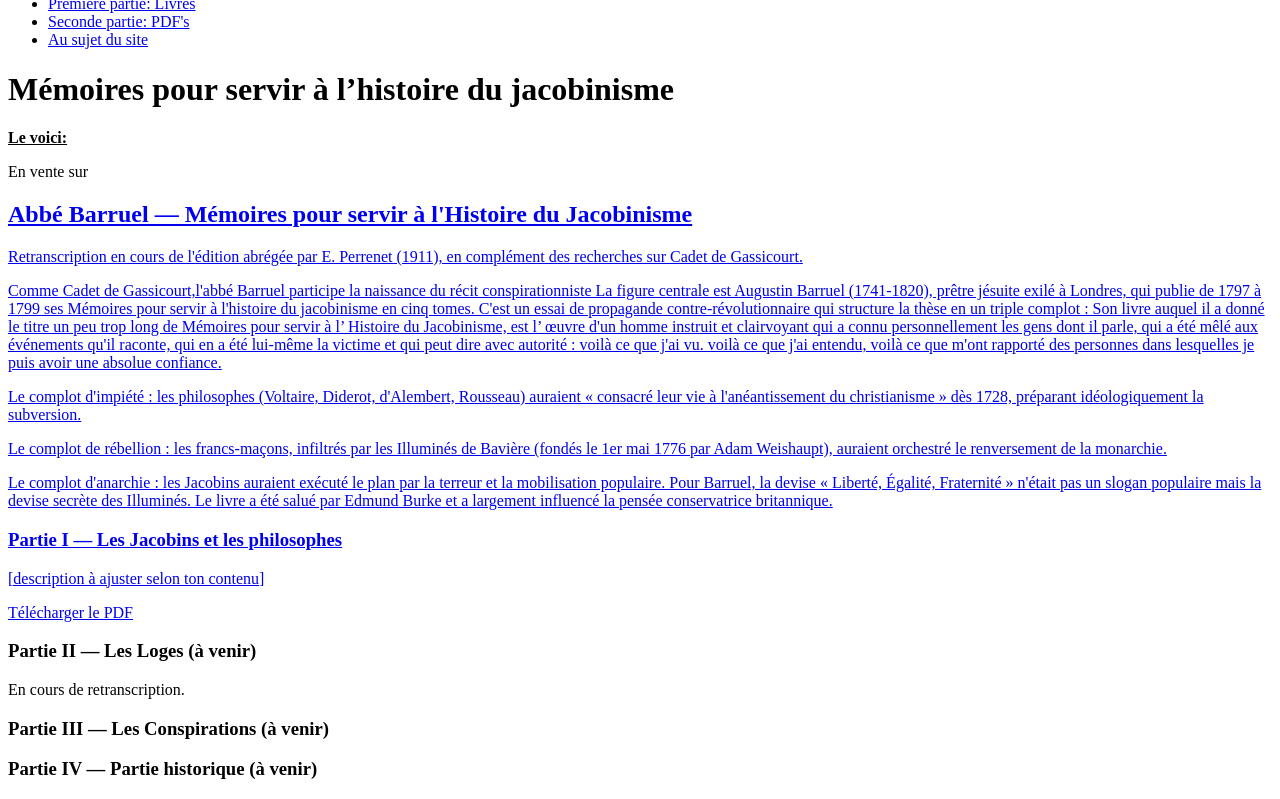
After one commit to jlcharly-code/test, a Flask app: page /memoires in a window 1280 px wide. The commit adds this page. Shown: the part 213-1012 px from the top of the page. Run offline with Flask 3, Linux system fonts and the light colour scheme.

Commit message:
mise à jour

```diff
--- a/main.py
+++ b/main.py
@@ -37,6 +37,15 @@ def el_libro():
 def o_sepulcro():
        return render_template("o_livro.html")
 
+@app.route("/templiers")
+def templiers():
+       return render_template("templiers.html")
+
+@app.route("/memoires")
+def memoires():
+       return render_template("memoires.html")
+
+
 
 if __name__ == "__main__":
     app.run(debug=True)
--- a/static/css/template.css
+++ b/static/css/template.css
@@ -1,21 +1,57 @@
-figure img {
-    max-width: 200px;
-    width: 20%;
-    height: auto;
-    display: block;
-    margin: 0 auto;
+/* Nettoyage des anciennes règles qui posaient problème */
+ul, ol, h2 {
+    clear: none; /* On enlève le clear qui cassait tout */
+}
+
+/* --- STRUCTURE ENFANT --- */
+.conteneur-principal {
+    display: flex;
+    flex-direction: column;
+    align-items: flex-start;
+    gap: 30px;
+    width: 100%;
+    margin-top: 20px; /* Ajoute un espace sain sous le menu du template */
+}
+
+/* Alignement de la couverture à gauche et du texte à droite */
+.bloc-livre {
+    display: flex;
+    flex-direction: row;
+    align-items: flex-start;
+    gap: 20px;
+    width: 100%;
+}
+
+.bloc-livre-texte {
+    display: flex;
+    flex-direction: column;
+    gap: 5px;
 }
 
 .cover-img {
-    float: left;
-    max-width: 150px;
-    width: 40%;
+    width: 150px;
     height: auto;
-    margin: 0 20px 15px 0;
+    display: block;
 }
+
+/* --- ZONE DES DRAPEAUX --- */
+.zone-langues {
+    display: flex;
+    flex-wrap: wrap;
+    align-items: center;
+    gap: 8px;
+    margin: 10px 0;
+    width: 100%;
+}
+
 .drapeaux-img {
-    max-width: 15px;
-    width: auto;
-    height: auto;
+    width: 20px !important;
+    height: auto !important;
     vertical-align: middle;
-    margin: 0 4px 0 0;
+    display: inline-block;
+}
+
+.separateur {
+    color: #ccc;
+    padding: 0 4px;
+}
--- a/templates/el_libro.html
+++ b/templates/el_libro.html
@@ -4,8 +4,7 @@
 
 {% block content %}
 <h1 class="unnumbered" id="El-libro">El Sepulcro de Jacques Molai</h1>
-<p><strong><u>El libro está aquí</u></strong></p>
-<figure>
+<p><strong><u>El libro está aquí</u></strong></p>  <p>Se vende :<a href="https://www.amazon.com/gp/product/B0HK6BW1LL?storeType=ebooks">El Sepulcro de Jacques Molai</a>   </p>
   <img class="cover-img" src="https://res.cloudinary.com/dxcap6jy/image/upload/v1789932118/El_Sepulcro_epub.jpg" />
 </figure>
 
--- /dev/null
+++ b/templates/memoires.html
@@ -0,0 +1,50 @@
+<!DOCTYPE html>
+<html lang="fr">
+{% extends "template.html" %}
+
+{% block content %}
+<h1 class="unnumbered" id="jacobisme">Mémoires pour servir à l’histoire du jacobinisme</h1>
+<p><strong><u>Le voici: </u></strong></p> <p>En vente sur <a href="</a>   </p>
+<figure>
+  <img class="cover-img" src="" />
+</figure>
+<h2>Abbé Barruel — Mémoires pour servir à l'Histoire du Jacobinisme</h2>
+<p>Retranscription en cours de l'édition abrégée par E. Perrenet (1911), en
+complément des recherches sur Cadet de Gassicourt.</p>
+<p>Comme Cadet de Gassicourt,l'abbé Barruel participe la naissance du récit conspirationniste
+La figure centrale est Augustin Barruel (1741-1820), prêtre jésuite exilé à Londres,
+qui publie de 1797 à 1799 ses Mémoires pour servir à l'histoire du jacobinisme en cinq tomes.
+C'est un essai de propagande contre-révolutionnaire qui structure la thèse en un triple complot :
+Son  livre  auquel  il  a  donné  le  titre  un  peu  trop  long de  Mémoires  pour  servir  à  l’ Histoire  du  Jacobinisme,
+est  l’ œuvre  d'un  homme  instruit  et  clairvoyant qui  a  connu  personnellement  les  gens  dont il  parle,
+qui  a  été  mêlé  aux  événements  qu'il  raconte, qui  en  a  été  lui-même  la  victime  et  qui  peut dire  avec  autorité  :
+voilà  ce  que  j'ai  vu.  voilà  ce  que j'ai  entendu,  voilà  ce  que  m'ont  rapporté  des  personnes dans  lesquelles
+je  puis  avoir  une  absolue confiance.
+
+<p>Le complot d'impiété : les philosophes (Voltaire, Diderot, d'Alembert, Rousseau) auraient « consacré leur vie à l'anéantissement du christianisme »
+dès 1728, préparant idéologiquement la subversion. </p>
+<p>Le complot de rébellion : les francs-maçons, infiltrés par les Illuminés de Bavière (fondés le 1er mai 1776 par Adam Weishaupt),
+auraient orchestré le renversement de la monarchie.</p>
+<p>Le complot d'anarchie : les Jacobins auraient exécuté le plan par la terreur et la mobilisation populaire.
+Pour Barruel, la devise « Liberté, Égalité, Fraternité » n'était pas un slogan populaire mais la devise secrète des Illuminés.
+Le livre a été salué par Edmund Burke et a largement influencé la pensée conservatrice britannique.</p>
+<div class="document">
+  <h3>Partie I — Les Jacobins et les philosophes</h3>
+  <p>[description à ajuster selon ton contenu]</p>
+  <a href="URL_CLOUDINARY_BARRUEL_PARTIE1.pdf">Télécharger le PDF</a>
+</div>
+
+<div class="document">
+  <h3>Partie II — Les Loges (à venir)</h3>
+  <p>En cours de retranscription.</p>
+</div>
+
+<div class="document">
+  <h3>Partie III — Les Conspirations (à venir)</h3>
+</div>
+
+<div class="document">
+  <h3>Partie IV — Partie historique (à venir)</h3>
+</div>
+
+{% endblock %}
--- a/templates/o_livro.html
+++ b/templates/o_livro.html
@@ -4,7 +4,7 @@
 
 {% block content %}
 <h1 class="unnumbered" id="O-livro">O Túmulo de Jacques Molai</h1>
-<p><strong><u>O livro está aqui.</u></strong></p>
+<p><strong><u>O livro está aqui.</u></strong></p> <p>Se vende :<a href="https://www.amazon.com/gp/product/B0HK6NMMT3?storeType=ebooks">O Sepulcro de Jacques Molai</a>   </p>
 <figure>
   <img class="cover-img" src="https://res.cloudinary.com/dxcap6jy/image/upload/v1789932144/o_sepulcro_epub.jpg" />
 </figure>
--- a/templates/template.html
+++ b/templates/template.html
@@ -1,41 +1,30 @@
 <!DOCTYPE html>
-<html lang="en" dir="ltr">
+<html lang="fr" dir="ltr">
 <head>
   <meta charset="utf-8">
-   <title>{% block title %}Flask Parent Template{% endblock %}</title>
+  <title>{% block title %}Mes travaux d'édition{% endblock %}</title>
   <link rel="stylesheet" href="{{ url_for('static', filename='css/template.css') }}">
 </head>
 <body>
   <header>
     <div class="container">
-        <h1 class="logo">Mes livres</h1> <figure>
+      <h1 class="logo">Mes travaux d'édition</h1>
+      <figure>
         <img class="cover-img" src="https://res.cloudinary.com/dxcap6jy/image/upload/v1788026781/project_images/livre_ouvert_i8pxhi.jpg" />
       </figure>
-        <strong><nav>
+      <nav>
         <ul class="menu">
-            <li><a href="{{ url_for('home') }}">Livres</a></li>
+          <li><a href="{{ url_for('home') }}">Première partie: Livres</a></li>
+          <li><a href="{{ url_for('templiers') }}">Seconde partie: PDF's</a></li>
           <li><a href="{{ url_for('about') }}">Au sujet du site</a></li>
-			<li>
-				<img class="drapeaux-img" src="{{ url_for('static', filename='images/drapeaux/fr.webp') }}" />
-						<a href="{{ url_for('le_livre') }}">Edition française</a>
-  &nbsp;|&nbsp;
-				<img class="drapeaux-img" src="{{ url_for('static', filename='images/drapeaux/gb.webp') }}" />
-						<a href="{{ url_for('the_book') }}">English translation</a>
-  &nbsp;|&nbsp;
-				<img class="drapeaux-img" src="{{ url_for('static', filename='images/drapeaux/es.webp') }}" />
-						<a href="{{ url_for('el_libro') }}">Traducción al español</a>
-    &nbsp;|&nbsp;
-				<img class="drapeaux-img" src="{{ url_for('static', filename='images/drapeaux/pt.webp') }}" />
-						<a href="{{ url_for('o_sepulcro') }}">Tradução em português</a>
-
-			</li>
         </ul>
-        </nav></strong>
+      </nav>
     </div>
   </header>
 
-    {% block content %}
-    {% endblock %}
-
+  <!-- Le contenu des autres pages s'insère ici -->
+  <main>
+    {% block content %}{% endblock %}
+  </main>
 </body>
 </html>
--- a/templates/the_book.html
+++ b/templates/the_book.html
@@ -4,7 +4,7 @@
 
 {% block content %}
 <h1 class="unnumbered" id="the-book">The Tomb of Jacques Molai</h1>
-<p><strong><u>Here you go — this is the English translation:</u></strong></p>
+<p><strong><u>Here you go — this is the English translation:</u></strong></p> <p>to buy: :<a href="https://www.amazon.com/gp/product/B0HK46BFLL?storeType=ebooks">The tomb of Jacques Molai</a>   </p>
 <figure>
   <img class="cover-img" src="https://res.cloudinary.com/dxcap6jy/image/upload/v1789932081/pochette-eng.jpg" />
 </figure>
```
Also changed, not shown: templates/Mémoires.html (added, +50 -0 lines), templates/home.html (+41 -52 lines), templates/le_livre.html (+23 -2 lines), templates/templiers.html (+7 -5 lines). Lines whose indentation alone changed are shown as unchanged.
